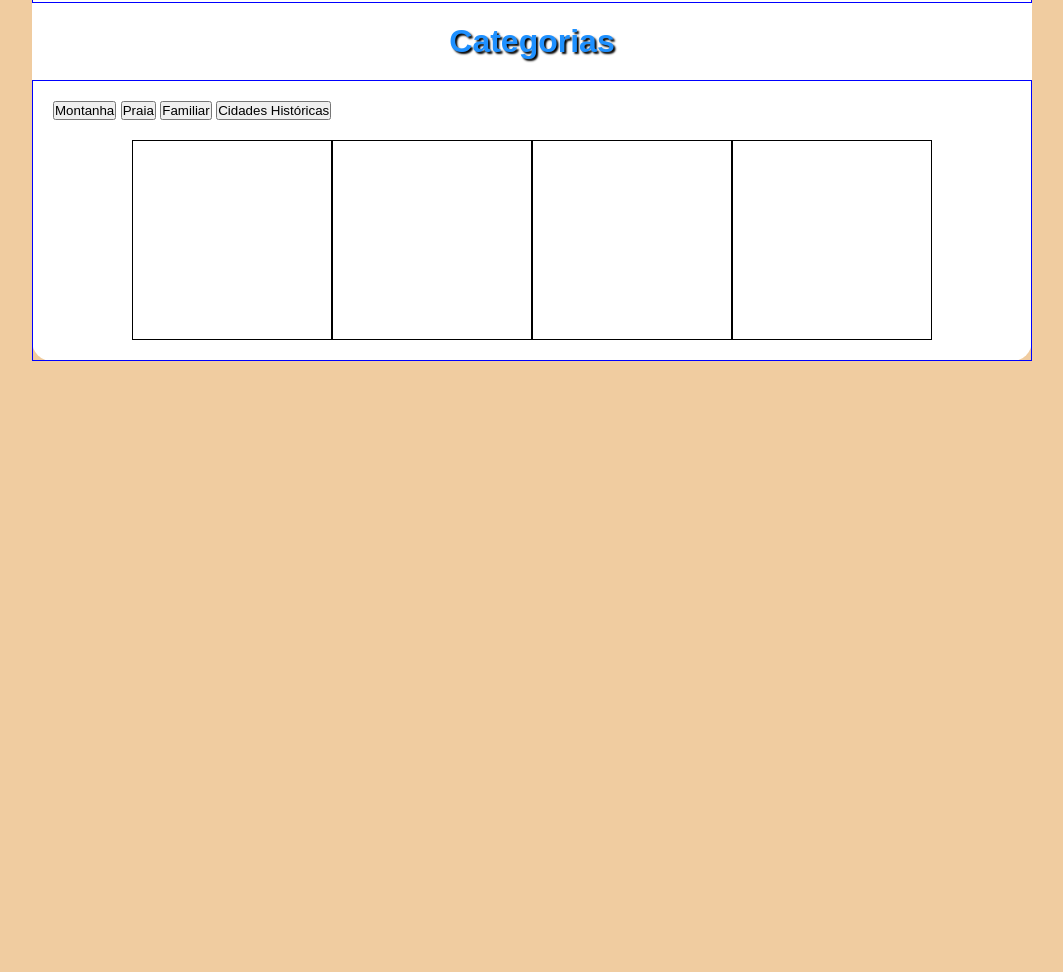
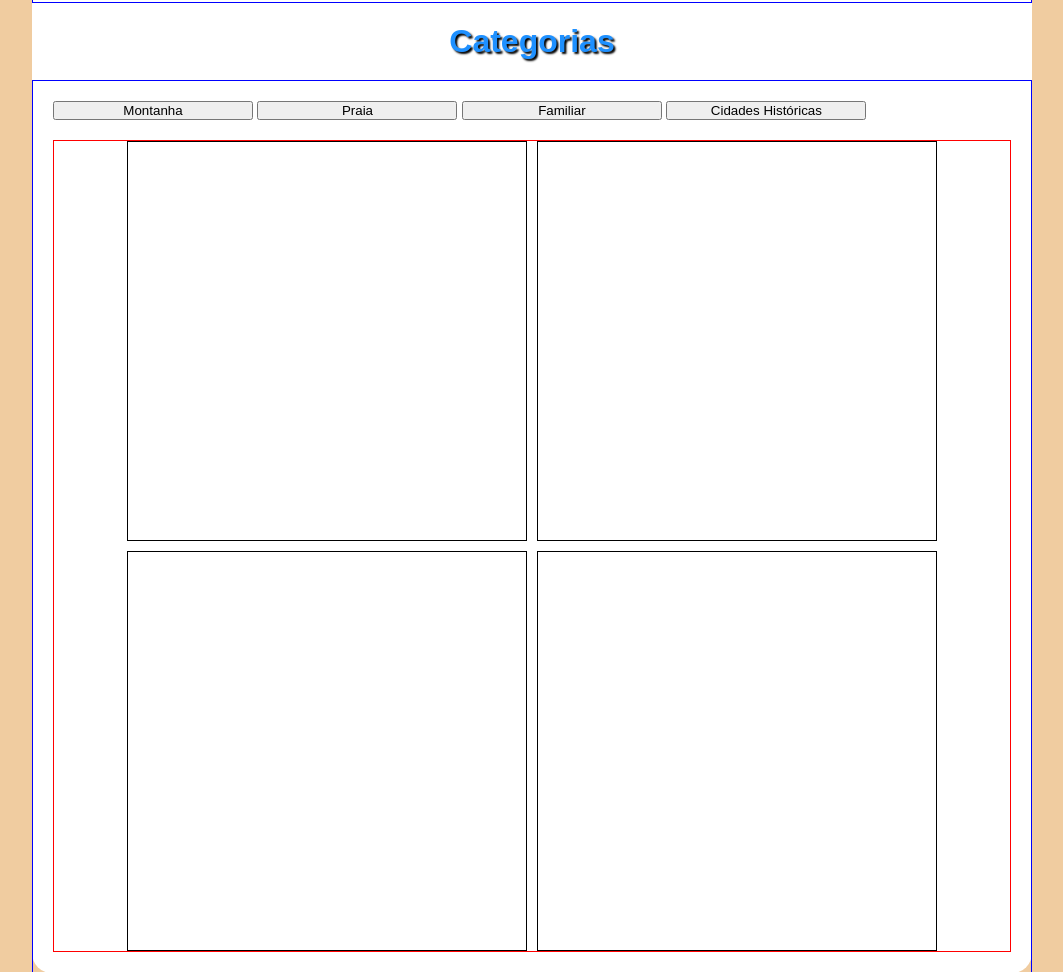
Before and after one commit to VitorVLima/DEVWEB-TrabalhoFinal, a plain HTML site: page index.html in a window 1280 px wide. Shown: the part 1196-2168 px from the top of the page, without its empty margins (108-1171 px from the left). Before the commit the page ends 1557 px from the top, so only its background shows below. Drawn offline with Linux system fonts and the light colour scheme.

Commit message:
Update style.css

```diff
--- a/css/style.css
+++ b/css/style.css
@@ -179,21 +179,22 @@ main #featured .category .categoryItem{
 }
 
 #category .buttonItem{
-
+    width: 200px;
 }
 
 #category .category{
     display: flex;
-    flex-direction: row;
-    justify-content: center;
+    flex-direction: column;
     align-items: center;
+    gap: 10px;
     width: 1000px;
-    overflow-x: auto;
+    border: 1px solid red;
+
 }
 
 #category .categoryItem{
-    height: 200px;
-    width: 200px;
+    height: 300px;
+    width: 300px;
     border: 1px solid black;
 }
 
@@ -277,8 +278,15 @@ main #featured .category .categoryItem{
 
     }
 
+    #category .category{
+        flex-direction: row;
+        flex-wrap: wrap;
+        justify-content: center;
+    }
 
-
-
+    #category .categoryItem{
+        height: 400px;
+        width: 400px;
+    }
 
 }
```
